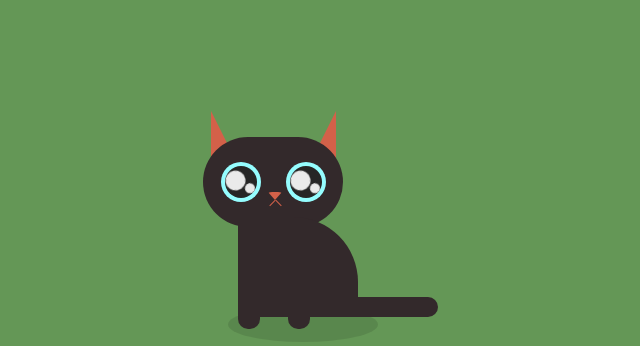
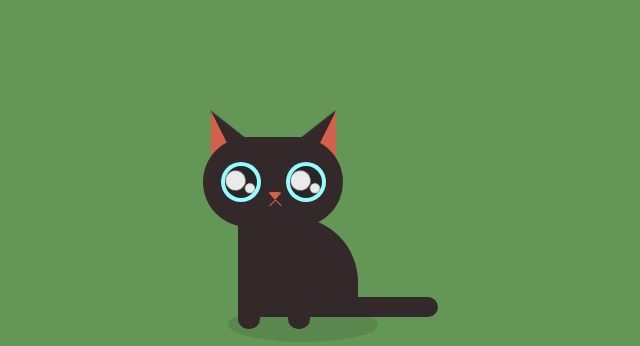
Before and after one commit to Jessie-McColm/ClimateCare, a Django app: page /climate/my_stats in a window 1280 px wide. Shown: the part 3537-3883 px from the top of the page, without its empty margins (341-981 px from the left). Run offline with Django 4.2, Linux system fonts and the light colour scheme; a user stored in the database is signed in; data comes from the database, SQL or seed files in the repository; some libraries are stand-ins or nearby versions.

Commit message:
added ears

```diff
--- a/creature_care/climate/templates/my_stats.html
+++ b/creature_care/climate/templates/my_stats.html
@@ -111,6 +111,8 @@
 
 <div class="cat">
     <div class="face">
+        <div class="ear-l"></div>
+        <div class="ear-r"></div>
         <div class="inner-l"></div>
         <div class="inner-r"></div>
         <div class="eye-l">
```
